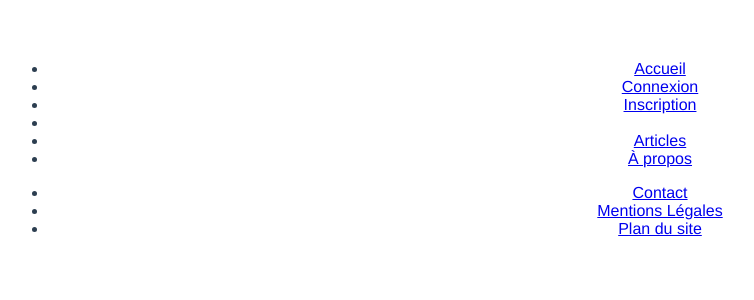
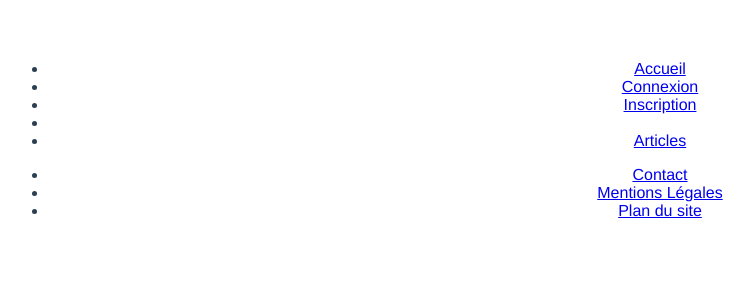
Before and after one commit to Kirjal/lille-en-nord, a Vue app: page / in a window 1280 px wide. Shown: the top 300 px of the page, without its empty margins (0-754 px from the left). Built offline with nearby package versions, Linux system fonts and the light colour scheme.

Commit message:
suppression page à propos

```diff
--- a/src/components/Navigation.vue
+++ b/src/components/Navigation.vue
@@ -16,9 +16,6 @@
             <li>
                 <router-link :to="{name:'articles'}">Articles</router-link>
             </li>
-            <li>
-                <router-link :to="{name:'apropos'}">À propos</router-link>
-            </li>
         </ul>
     </nav>
 </template>
--- a/src/pages/Apropos.vue
+++ /dev/null
@@ -1,15 +0,0 @@
-<template>
-    <div>
-
-    </div>
-</template>
-
-<script>
-    export default {
-        name:'AproposComponent'
-    }
-</script>
-
-<style scoped>
-
-</style>
--- a/src/router/index.js
+++ b/src/router/index.js
@@ -1,7 +1,6 @@
 import { createRouter, createWebHistory } from "vue-router";
 import Articles from "@/pages/Articles";
 import Accueil from "@/pages/Accueil";
-import Apropos from "@/pages/Apropos";
 import Connexion from "@/pages/Connexion";
 import Inscription from "@/pages/Inscription";
 import Profil from "@/pages/Profil";
@@ -15,7 +14,6 @@ const router = createRouter({
     routes:[
         {path: '/articles', name: 'articles', component: Articles},
         {path: '/accueil', name: 'accueil', component: Accueil},
-        {path: '/apropos', name: 'apropos', component: Apropos},
         {path: '/connexion', name: 'connexion', component: Connexion},
         {path: '/inscription', name: 'inscription', component: Inscription},
         {path: '/profil', name: 'profil', component: Profil},
```
